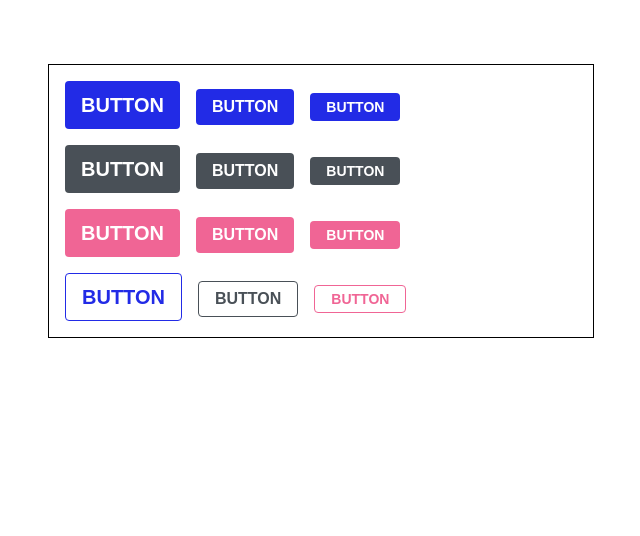
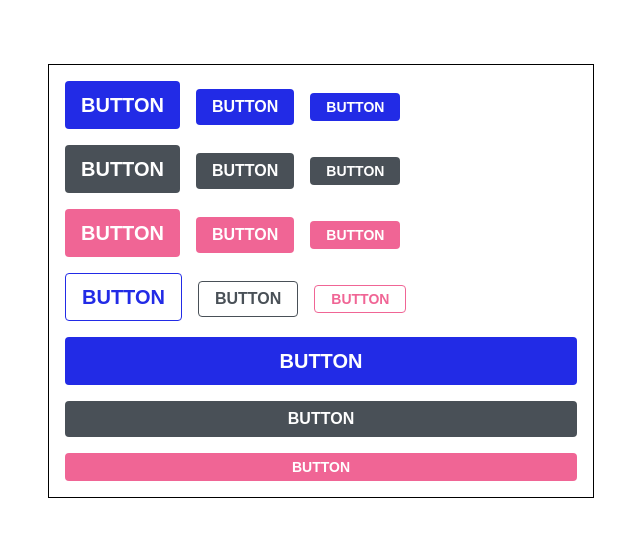
Before and after one commit to kaperrdenden/new-styling-with-sass, a React (Create React App) app: page / in a window 1280 px wide. Shown: the top 536 px of the page, without its empty margins (319-959 px from the left). Built offline with nearby package versions, Linux system fonts and the light colour scheme.

Commit message:
fullWidth class를 추가

```diff
--- a/src/App.js
+++ b/src/App.js
@@ -25,6 +25,11 @@
         <Button color="gray" outline>BUTTON</Button>
         <Button size='small' color="pink" outline>BUTTON</Button>
       </div>
+      <div className='buttons'>
+        <Button size='large' color="blue" fullWidth>BUTTON</Button>
+        <Button color="gray" fullWidth>BUTTON</Button>
+        <Button size='small' color="pink" fullWidth>BUTTON</Button>
+      </div>
     </div>
   );
 }
--- a/src/components/Button.js
+++ b/src/components/Button.js
@@ -1,9 +1,9 @@
 import React from 'react';
 import './Button.scss';
 import classNames from 'classnames';
-function Button({ children, size, color, outline }) {
+function Button({ children, size, color, outline, fullWidth }) {
     return (
-      <button className={classNames('Button', size, color, { outline })}>
+      <button className={classNames('Button', size, color, { outline, fullWidth })}>
                                     {/* outline의 값이 true일때만
                                         button에 outline class가 적용된다
                                         조건식같은 느낌?
--- a/src/components/Button.scss
+++ b/src/components/Button.scss
@@ -68,4 +68,13 @@
   & + & {
     margin-left: 1rem;
   }
+
+  &.fullWidth {
+    width: 100%;
+    justify-content: center;
+    & + & {
+      margin-left: 0;
+      margin-top: 1rem;
+    }
+  }
 }
```
